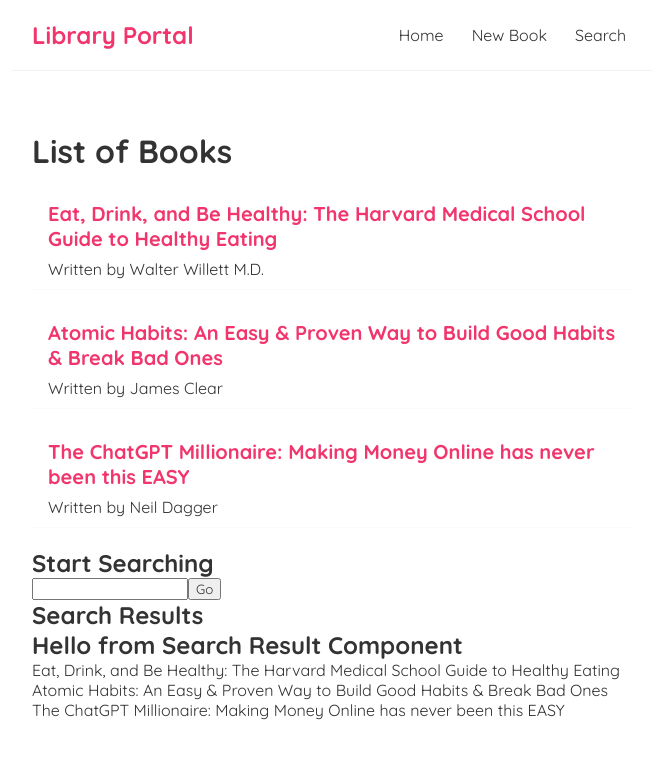
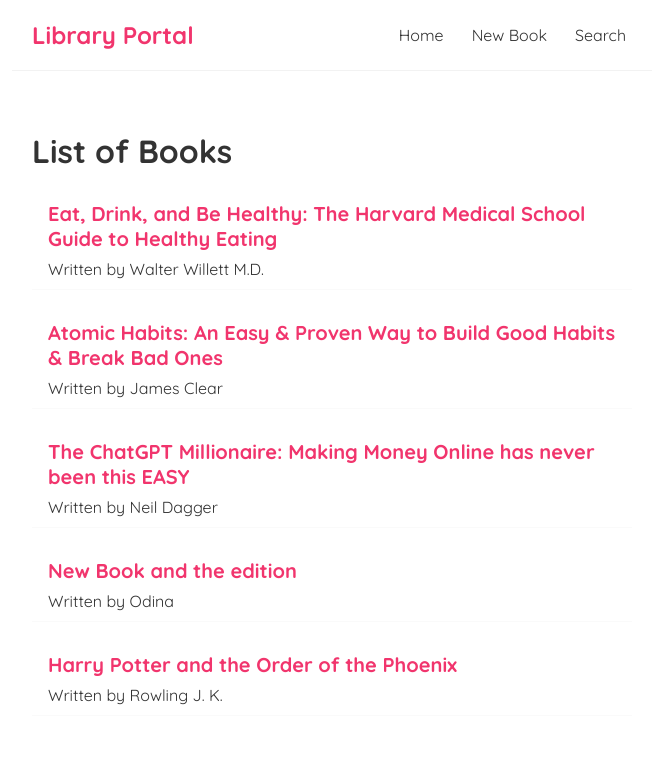
Before and after one commit to Odinahon/Library-Management-CRUD-app, a React (Create React App) app: page / in a window 1280 px wide. Shown: the top 758 px of the page, without its empty margins (308-964 px from the left). Built offline with nearby package versions, Linux system fonts and the light colour scheme; data requests are answered from the project's data file.

Commit message:
Updated search feature, Lookup Component added

```diff
--- a/data/db.json
+++ b/data/db.json
@@ -17,6 +17,18 @@
       "description": "This is the simplest guide on how to make money quickly and easily with ChatGPT",
       "author": "Neil Dagger",
       "id": 4
+    },
+    {
+      "title": "New Book and the edition",
+      "description": "this is a book",
+      "author": "Odina",
+      "id": 7
+    },
+    {
+      "title": "Harry Potter and the Order of the Phoenix",
+      "description": "‘You are sharing the Dark Lord's thoughts and emotions. The Headmaster thinks it inadvisable for this to continue. He wishes me to teach you how to close your mind to the Dark Lord.'\n\nDark times have come to Hogwarts. After the Dementors' attack on his cousin Dudley, Harry Potter knows that Voldemort will stop at nothing to find him. There are many who deny the Dark Lord's return, but Harry is not alone: a secret order gathers at Grimmauld Place to fight against the Dark forces. Harry must allow Professor Snape to teach him how to protect himself from Voldemort's savage assaults on his mind. But they are growing stronger by the day and Harry is running out of time...\n\nHaving become classics of our time, the Harry Potter stories never fail to bring comfort and escapism. With their message of hope, belonging and the enduring power of truth and love, the story of the Boy Who Lived continues to delight generations of new listeners.",
+      "author": "Rowling J. K. ",
+      "id": 8
     }
   ]
 }
--- a/src/Home.js
+++ b/src/Home.js
@@ -16,7 +16,7 @@
       {isPending && <div>Loading...</div>}
 
       {books && <BookList books = {books} title="List of Books"></BookList>}
-      {books && <Search books = {books}></Search>}
+      {/* {books && <Search books = {books}></Search>} */}
       {/* {books && <SearchBar books={books}></SearchBar>} */}
 
     </div>
--- a/src/Search.js
+++ b/src/Search.js
@@ -2,42 +2,18 @@
 import { useState } from "react";
 import SearchResult from "./SearchResult";
 
-const Search = ({ books}) => {
-    const [selectedOption, setSelectedOption] = useState("");
-    const [compareValue, setCompareValue] = useState(selectedOption);
-    const [lookupValue, setLookupValue] = useState('');
-    console.log(books);
-    let newBooks = books;
+const Search = ({ books, lookupValue, setLookupValue}) => {
+    // const [selectedOption, setSelectedOption] = useState("");
+    // const [compareValue, setCompareValue] = useState(selectedOption);
+    // const [lookupValue, setLookupValue] = useState('');
+
+    const[newBooks, setNewBooks] = useState([]);
 
 
-
-    // const [bookDetails, setBookDetails] =useState({
-    //     title:"",
-    //     description:"",
-    //     author:"",
-    //   });
-
-
-
-    const handleChange = (option) =>{
-        setSelectedOption(option);
-    }
-    // const onSubmit =(e)=>{
-    //     e.preventDefault();
-    //     console.log('Submit button is hitted');
-
-    //     if(selectedOption==='author'){
-    //         newBooks = books.filter((book) => book.author=== compareValue);
-    //     } else {
-    //         newBooks = books.filter((book) => book.title=== compareValue);
-    //     }
-    // }
     const submitHandler = (event) =>{
         event.preventDefault();
-        newBooks = books.filter((book) => book.author=== lookupValue);
-        // setBookDetails({ ...bookDetails, newBooks});
-        console.log(newBooks);
-        // console.log(bookDetails);
+        const newArr = books.filter((book) => book.author=== lookupValue);
+        setNewBooks([...newArr])
     }
     return (
         <div>
--- a/src/SearchResult.js
+++ b/src/SearchResult.js
@@ -2,12 +2,14 @@
 
 const SearchResult =({books}) => {
 
-    return <div>
-        <h2>Hello from Search Result Component</h2>
+    return <div className="search-result">
+        {/* <h2>Hello from Search Result Component</h2> */}
         {books.map((book) => (
 
             <div key={book.id}>
-             <p>{book.title}</p>
+                <ul>
+                    <li>{book.title}</li>
+                </ul>
             </div>
           ))}
     </div>
```
